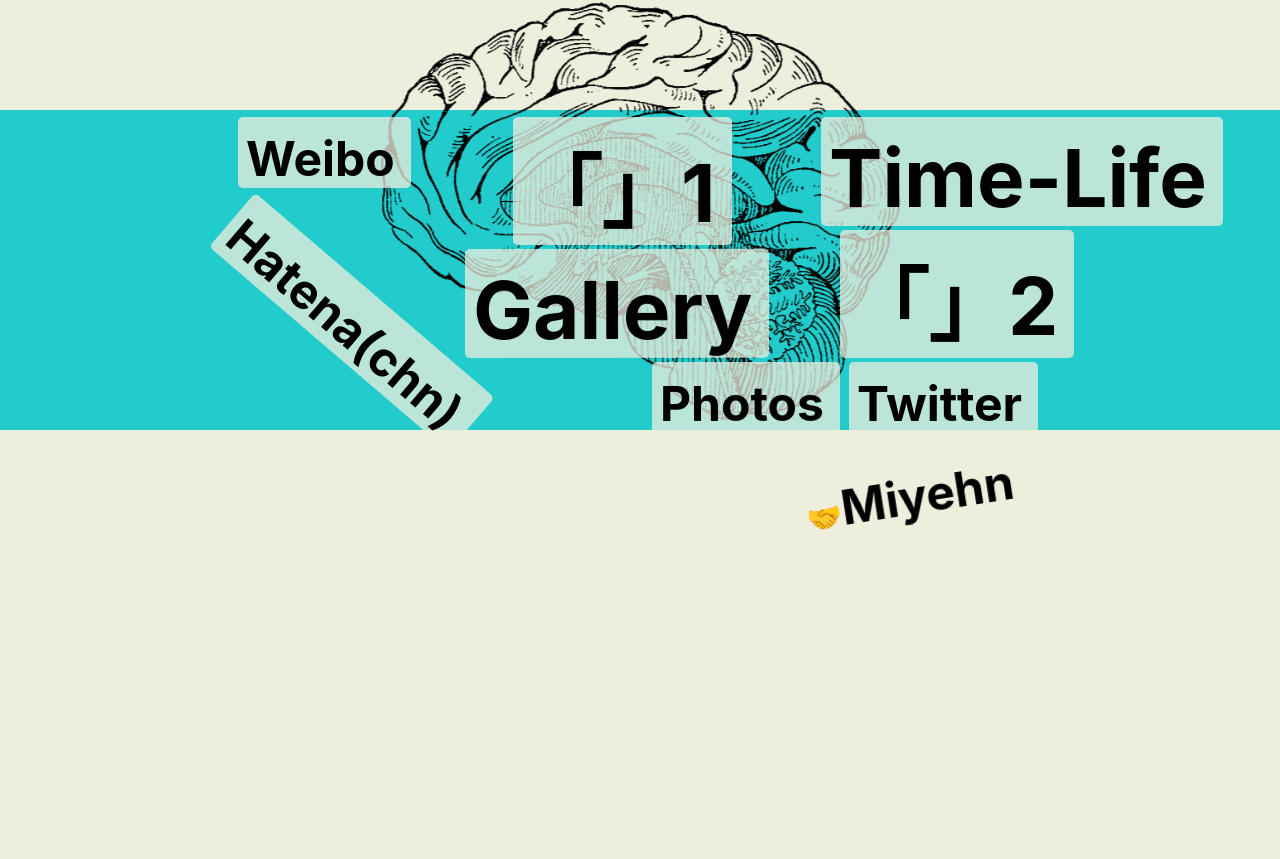
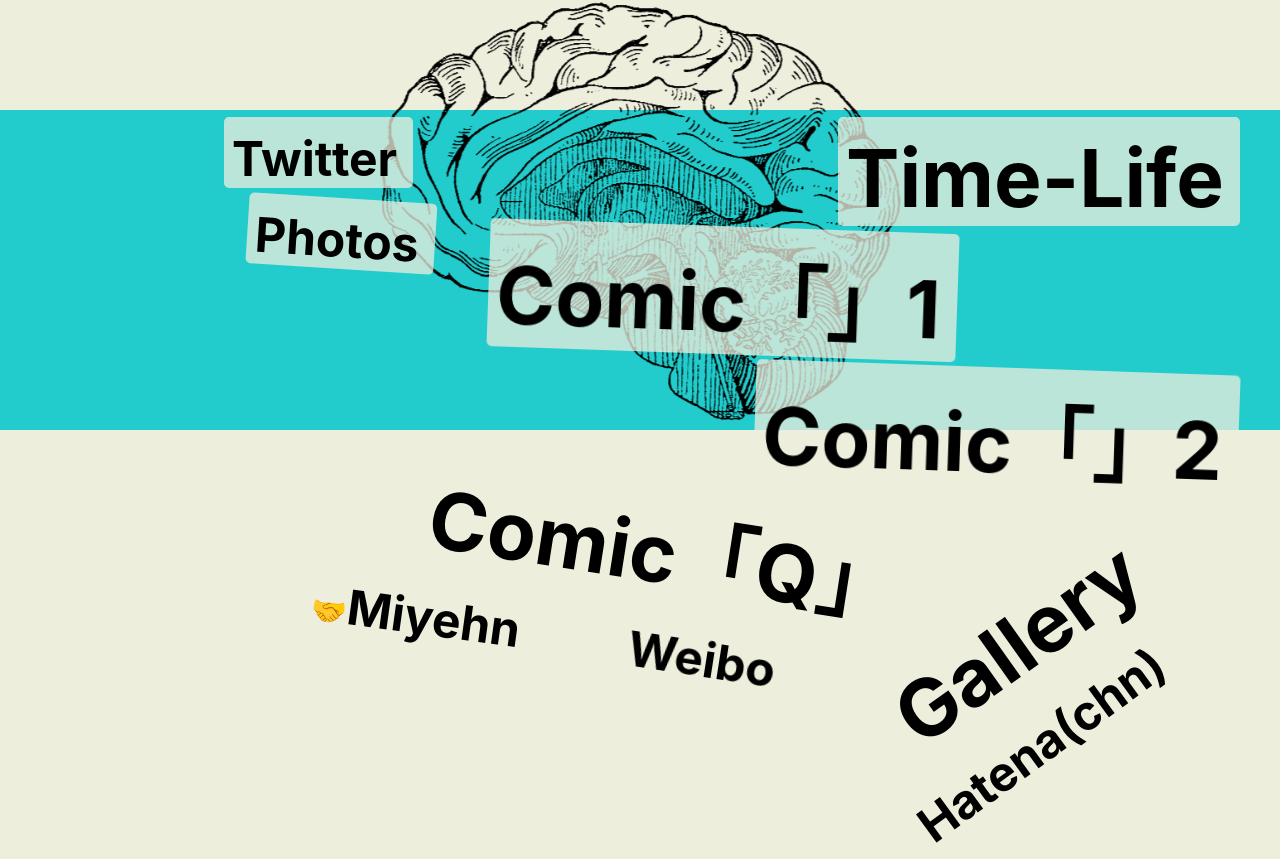
Before and after one commit to NikuKikai/NikuKikai.github.io, a React (Create React App) app: page /#/ in a window 1280 px wide. Shown: the part 370-1229 px from the top of the page. Before the commit the page ends 913 px from the top, so only its background shows below. Built offline with nearby package versions, Linux system fonts and the light colour scheme.

Commit message:
Deploy to docs

```diff
--- a/package.json
+++ b/package.json
@@ -1,6 +1,6 @@
 {
   "name": "nikukikai.art",
-  "version": "0.1.0",
+  "version": "0.1.1",
   "private": true,
   "dependencies": {
     "@react-hook/window-size": "^3.1.1",
--- a/src/routes/Home.tsx
+++ b/src/routes/Home.tsx
@@ -191,10 +191,13 @@
                     <a href='./time-life'>Time-Life</a>
                 </PhysicDiv>
                 <PhysicDiv engine={engineRef.current} {...randPhysicDivProps()} style={{fontSize: '5em'}}>
-                    <Link to='./null1' target="_blank" rel="noopener noreferrer">「」1</Link>
+                    <Link to='./null1' target="_blank" rel="noopener noreferrer">Comic「」1</Link>
                 </PhysicDiv>
                 <PhysicDiv engine={engineRef.current} {...randPhysicDivProps()} style={{fontSize: '5em'}}>
-                    <Link to='./null2' target="_blank" rel="noopener noreferrer">「」2</Link>
+                    <Link to='./null2' target="_blank" rel="noopener noreferrer">Comic「」2</Link>
+                </PhysicDiv>
+                <PhysicDiv engine={engineRef.current} {...randPhysicDivProps()} style={{fontSize: '5em'}}>
+                    <Link to='./Q' target="_blank" rel="noopener noreferrer">Comic「Q」</Link>
                 </PhysicDiv>
                 <PhysicDiv engine={engineRef.current} {...randPhysicDivProps()} style={{fontSize: '5em'}}>
                     <a href='./gallery'>Gallery</a>
```
Also changed, not shown: 18 other files (tests, documents, lock files or other folders).
